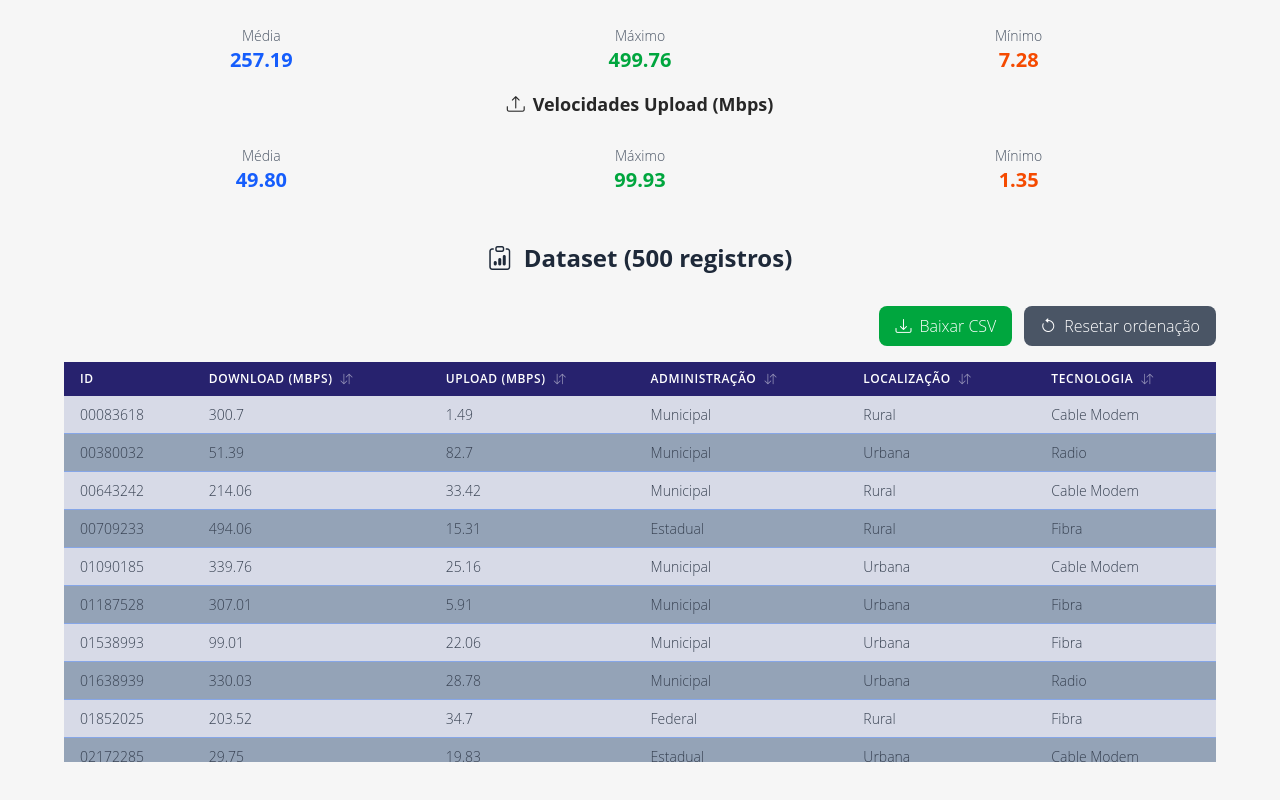
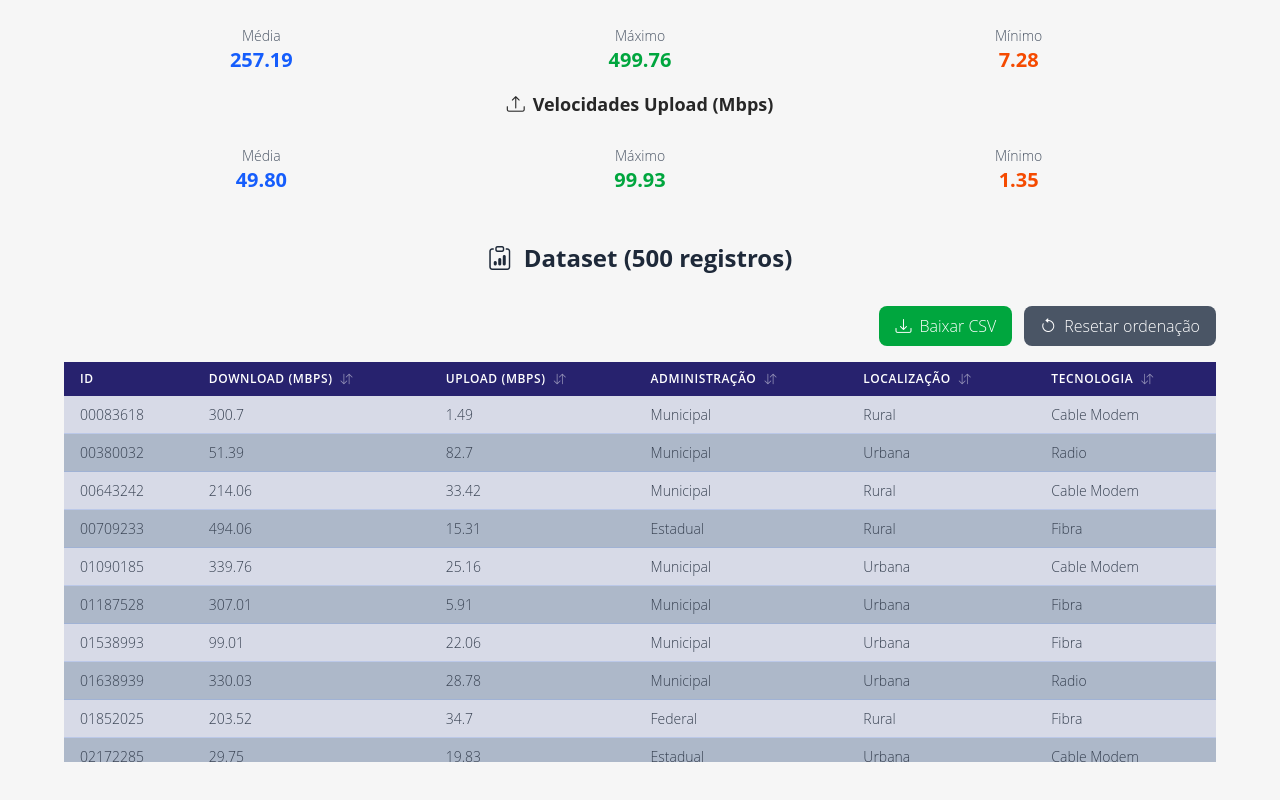
Before and after one commit to isabellacpmelo/the-internet-monitor, a React (Vite) app: page / in a window 1280 px wide. Shown: the part 2792-3592 px from the top of the page. Built offline with nearby package versions, Linux system fonts and the light colour scheme.

Commit message:
style: update HTML metadata and improve DatasetTable styling for better UX

```diff
--- a/index.html
+++ b/index.html
@@ -4,7 +4,11 @@
     <meta charset="UTF-8" />
     <link rel="icon" type="image/svg+xml" href="/vite.svg" />
     <meta name="viewport" content="width=device-width, initial-scale=1.0" />
-    <title>the-internet-monitor</title>
+    <title>Monitor de Internet</title>
+    <meta
+      name="description"
+      content="Monitor de internet para análise de desempenho e qualidade de conexão" />
+    <meta name="author" content="Isabella Melo" />
     <link
       rel="stylesheet"
       href="https://cdn.jsdelivr.net/npm/bootstrap-icons@1.13.1/font/bootstrap-icons.min.css" />
--- a/src/components/DatasetTable/style.css
+++ b/src/components/DatasetTable/style.css
@@ -31,7 +31,7 @@
 
 .dataset-table td {
   padding: 0.5rem 1rem;
-  border-bottom: 1px solid #86a6e7;
+  border-bottom: 1px solid #86a6e759;
   font-size: 0.875rem;
   color: #374151;
 }
@@ -41,7 +41,7 @@
 }
 
 .dataset-table tbody tr:nth-child(even) {
-  background-color: #788ba3b0;
+  background-color: #788ba370;
 }
 
 .dataset-table tbody tr:hover {
--- a/src/index.css
+++ b/src/index.css
@@ -6,7 +6,7 @@
 
   /* color-scheme: light dark; */
   color: #213547;
-  background-color: #ffffff;
+  background-color: #f6f6f6;
 
   font-synthesis: none;
   text-rendering: optimizeLegibility;
@@ -15,7 +15,6 @@
 }
 
 body {
-  background: #f6f6f6;
   height: 100%;
   font-family: 'Open Sans', sans-serif !important;
   font-optical-sizing: auto;
```
